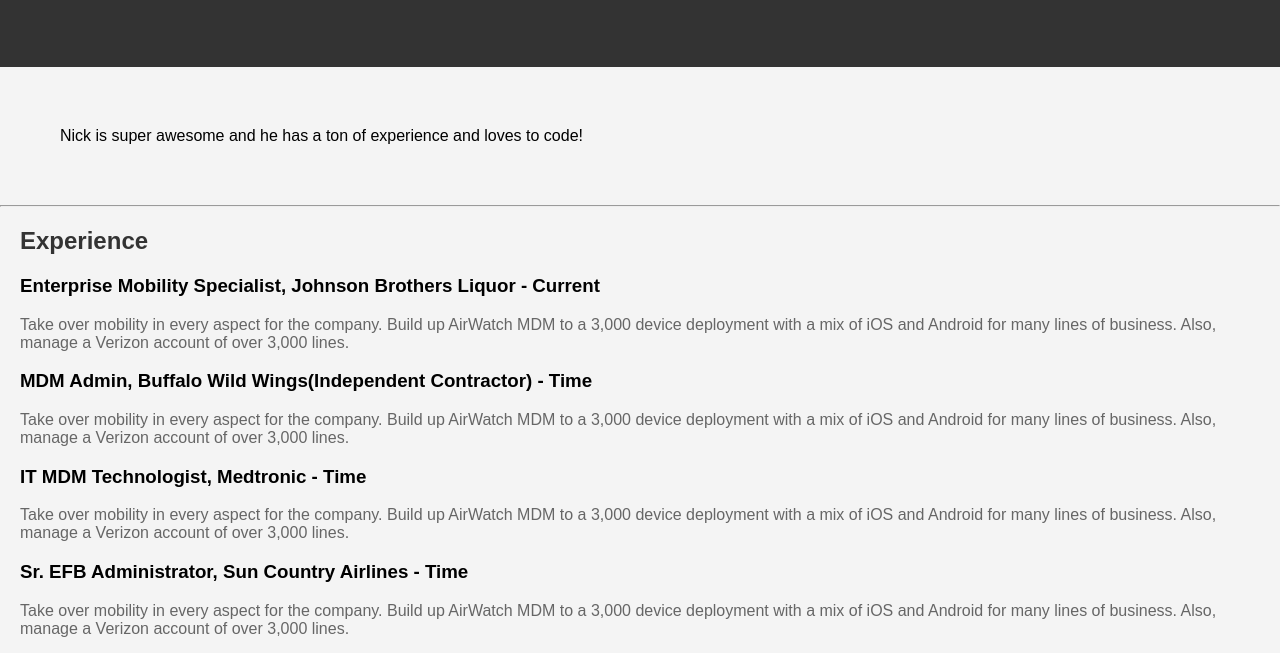
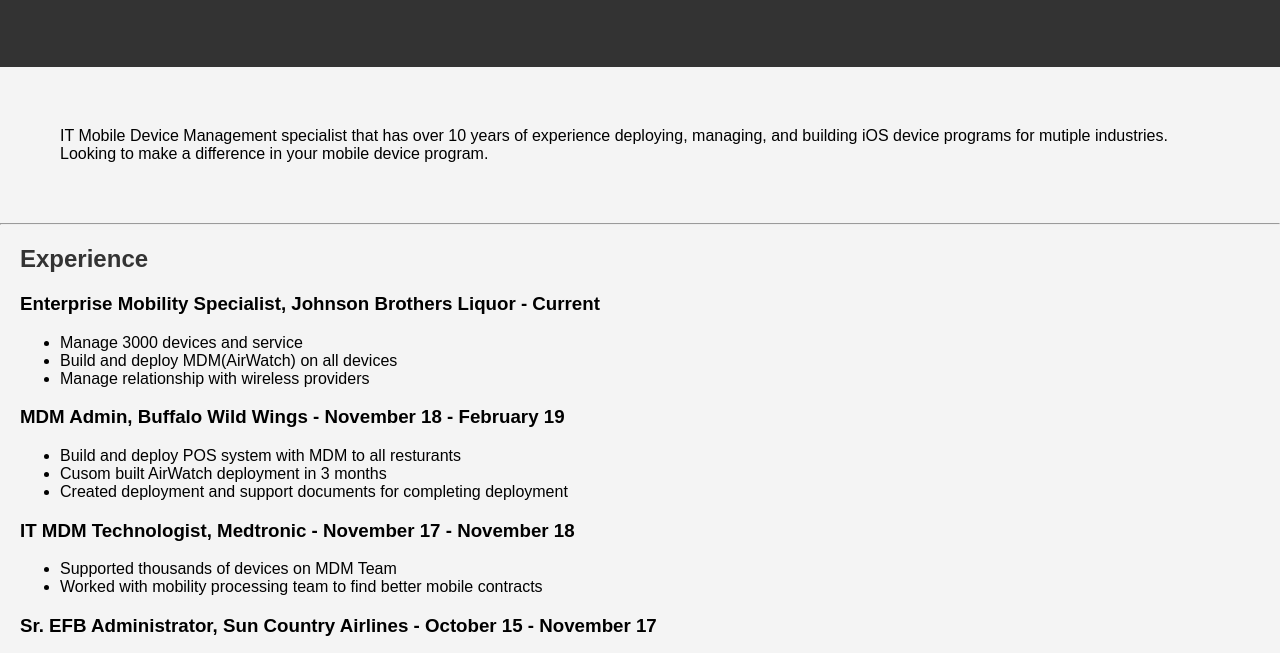
Before and after one commit to MooreOfNick/MooreOfNick.github.io, a plain HTML site: page index.html in a window 1280 px wide. Shown: the part 285-938 px from the top of the page. Drawn offline with Linux system fonts and the light colour scheme.

Commit message:
Update index.html

```diff
--- a/index.html
+++ b/index.html
@@ -17,31 +17,48 @@
       </section>
     <p>Enterprise Mobility Specialist</p>
   </header>
+
   <section class="subheading">
-    <h>Nick is super awesome and he has a ton of experience and loves to code!</h3>
+    <h>IT Mobile Device Management specialist that has over 10 years of experience deploying, managing, and building iOS device programs for mutiple industries. Looking to make a difference in your mobile device program.</h3>
   </section>
+
 <hr>
   <section>
     <h2>Experience</h2>
 
     <div class="job">
       <h3>Enterprise Mobility Specialist, Johnson Brothers Liquor - Current</h3>
-      <p class="job-title">Take over mobility in every aspect for the company. Build up AirWatch MDM to a 3,000 device deployment with a mix of iOS and Android for many lines of business. Also, manage a Verizon account of over 3,000 lines.</p>
+      <ul>
+        <li>Manage 3000 devices and service</li>
+        <li>Build and deploy MDM(AirWatch) on all devices</li>
+        <li>Manage relationship with wireless providers</li>
+      </ul>
     </div>
 
     <div class="job">
-      <h3>MDM Admin, Buffalo Wild Wings(Independent Contractor) - Time</h3>
-      <p class="job-title">Take over mobility in every aspect for the company. Build up AirWatch MDM to a 3,000 device deployment with a mix of iOS and Android for many lines of business. Also, manage a Verizon account of over 3,000 lines.</p>
+      <h3>MDM Admin, Buffalo Wild Wings - November 18 - February 19</h3>
+      <ul>
+        <li>Build and deploy POS system with MDM to all resturants</li>
+        <li>Cusom built AirWatch deployment in 3 months</li>
+        <li>Created deployment and support documents for completing deployment</li>
+      </ul>
     </div>
 
     <div class="job">
-      <h3>IT MDM Technologist, Medtronic - Time</h3>
-      <p class="job-title">Take over mobility in every aspect for the company. Build up AirWatch MDM to a 3,000 device deployment with a mix of iOS and Android for many lines of business. Also, manage a Verizon account of over 3,000 lines.</p>
+      <h3>IT MDM Technologist, Medtronic - November 17 - November 18</h3>
+      <ul>
+        <li>Supported thousands of devices on MDM Team</li>
+        <li>Worked with mobility processing team to find better mobile contracts</li>
+      </ul>
     </div>
 
     <div class="job">
-      <h3>Sr. EFB Administrator, Sun Country Airlines - Time</h3>
-      <p class="job-title">Take over mobility in every aspect for the company. Build up AirWatch MDM to a 3,000 device deployment with a mix of iOS and Android for many lines of business. Also, manage a Verizon account of over 3,000 lines.</p>
+      <h3>Sr. EFB Administrator, Sun Country Airlines - October 15 - November 17</h3>
+      <ul>
+        <li>Managed deployment and MDM for all pilot and flight attendant iOS devices</li>
+        <li>Deployed inflight POS system and in aircraft wifi system</li>
+        <li>Managed relationship with AT&T to find better prices on contracts for company</li>
+      </ul>
     </div>
 
   </section>
```
